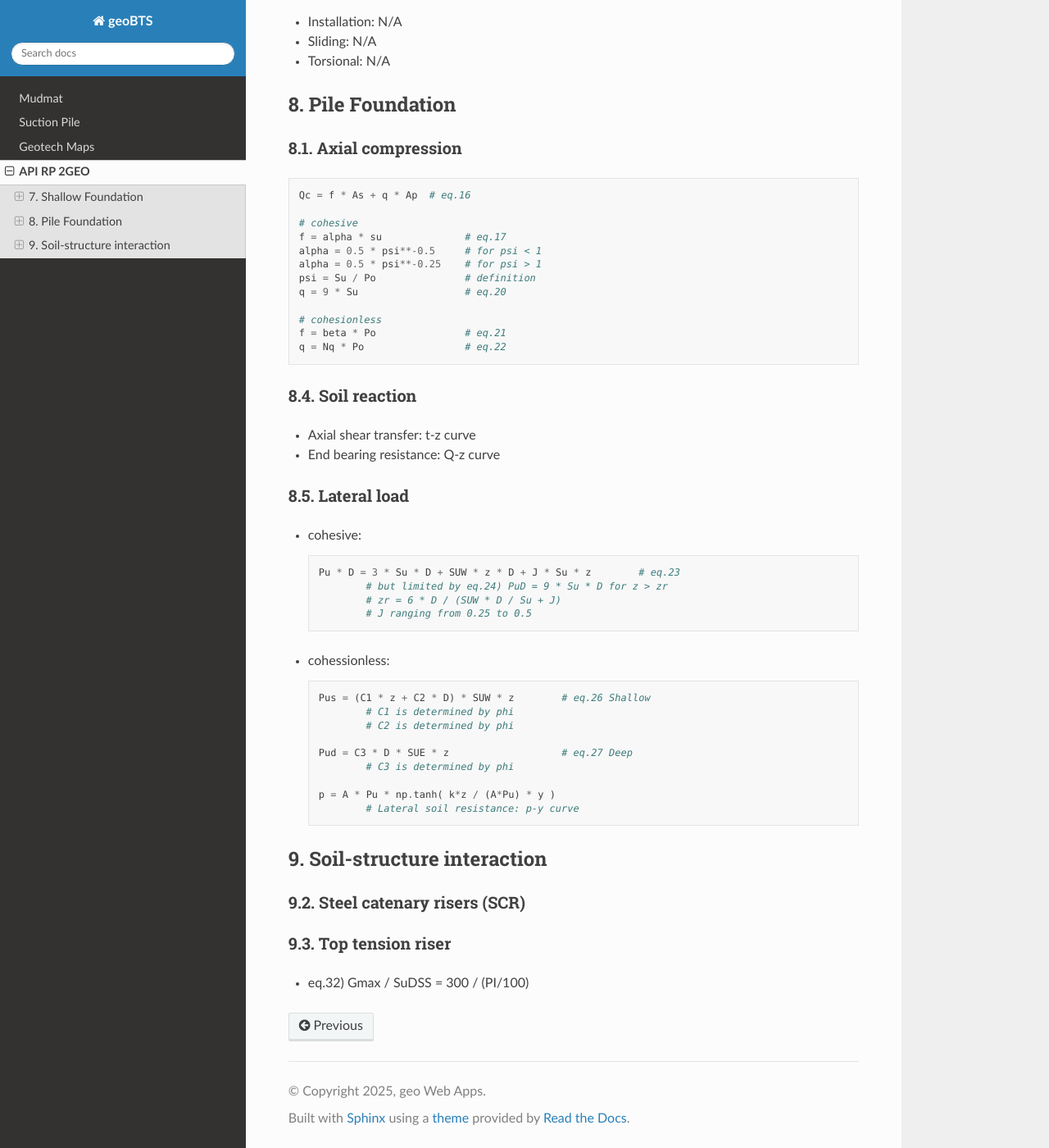
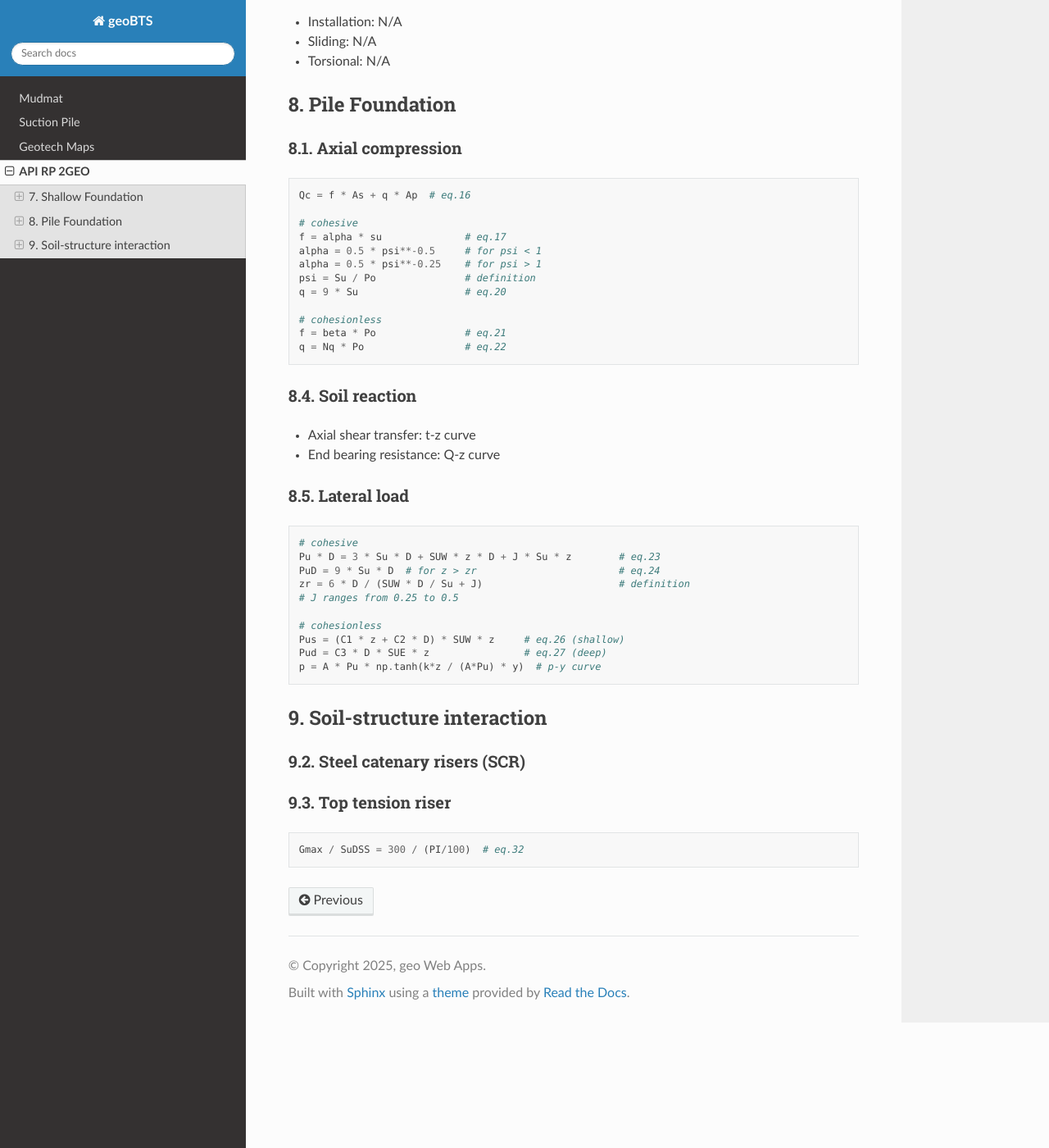
Before and after one commit to jungsohn/geoBTS, a Sphinx documentation site: the page built from docs/source/API_2GEO.rst, in a window 1280 px wide and 1400 px high, scrolled down 2664 px. Shown: the whole window at 82% size. Built offline with Sphinx 7.4.7 and the Read the Docs theme 3.1.0, drawn with Linux system fonts in a browser that asks for light colours.

Commit message:
Update API_2GEO.rst

```diff
--- a/docs/source/API_2GEO.rst
+++ b/docs/source/API_2GEO.rst
@@ -160,6 +160,7 @@ A.7.14 - 15
     f = beta * Po               # eq.21
     q = Nq * Po                 # eq.22
 
+
 8.4. Soil reaction
 ...................
 
@@ -169,28 +170,21 @@ A.7.14 - 15
 8.5. Lateral load
 ..................
 
-- cohesive::
+.. code-block:: python
 
-        Pu * D = 3 * Su * D + SUW * z * D + J * Su * z        # eq.23
-                # but limited by eq.24) PuD = 9 * Su * D for z > zr
-                # zr = 6 * D / (SUW * D / Su + J)
-                # J ranging from 0.25 to 0.5
+    # cohesive
+    Pu * D = 3 * Su * D + SUW * z * D + J * Su * z        # eq.23
+    PuD = 9 * Su * D  # for z > zr                        # eq.24
+    zr = 6 * D / (SUW * D / Su + J)                       # definition
+    # J ranges from 0.25 to 0.5
 
-- cohessionless::
-
-        Pus = (C1 * z + C2 * D) * SUW * z        # eq.26 Shallow
-                # C1 is determined by phi
-                # C2 is determined by phi
-
-        Pud = C3 * D * SUE * z                   # eq.27 Deep
-                # C3 is determined by phi
-
-        p = A * Pu * np.tanh( k*z / (A*Pu) * y )
-                # Lateral soil resistance: p-y curve
+    # cohesionless
+    Pus = (C1 * z + C2 * D) * SUW * z     # eq.26 (shallow)
+    Pud = C3 * D * SUE * z                # eq.27 (deep)
+    p = A * Pu * np.tanh(k*z / (A*Pu) * y)  # p-y curve
 
 9. Soil-structure interaction
 ------------------------------
-
 
 9.2. Steel catenary risers (SCR)
 .................................
@@ -198,4 +192,6 @@ A.7.14 - 15
 9.3. Top tension riser
 .......................
 
-- eq.32) Gmax / SuDSS = 300 / (PI/100)
+.. code-block:: python
+
+    Gmax / SuDSS = 300 / (PI/100)  # eq.32
```
